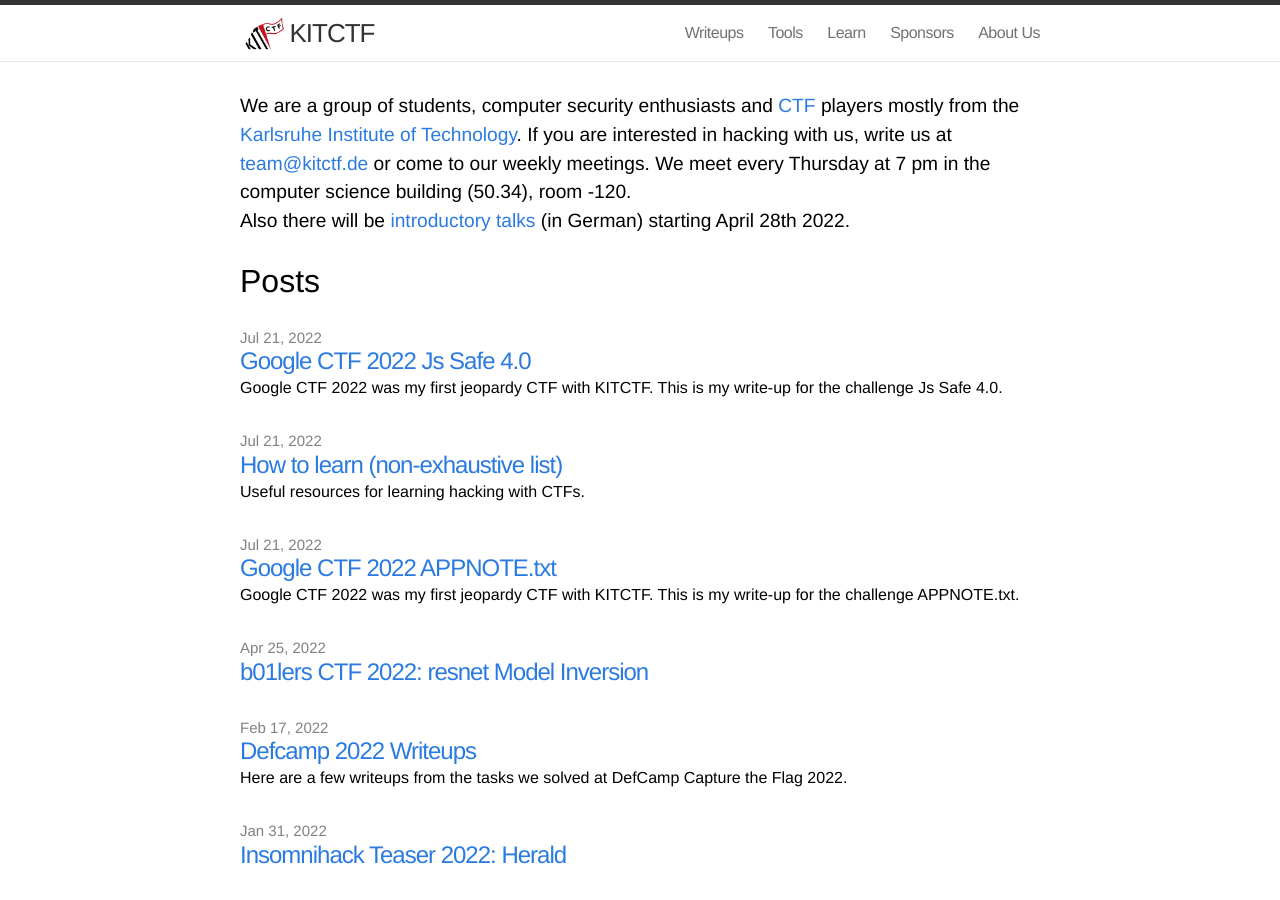
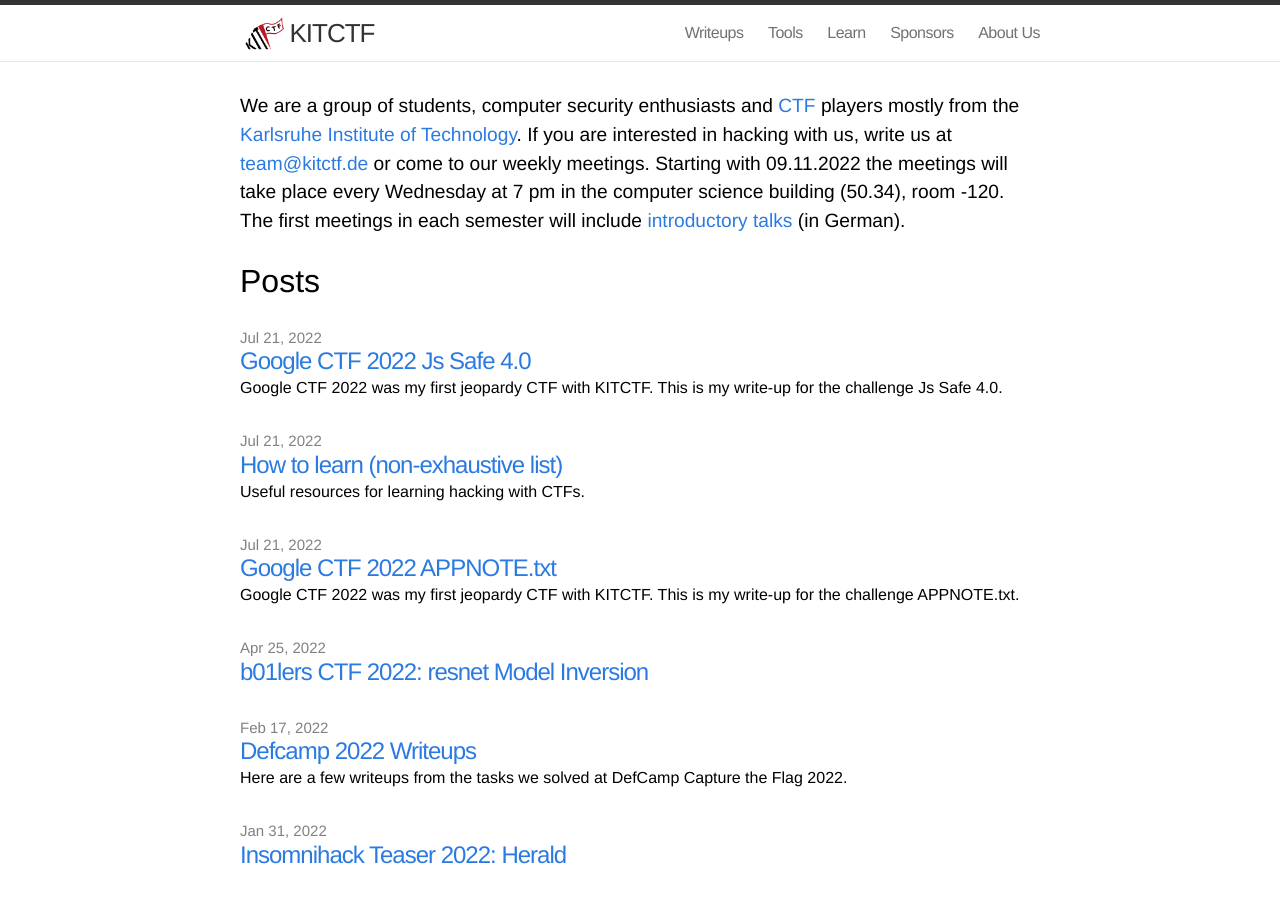
Before and after one commit to kitctf/www, a Jekyll site: the page built from index.html, in a window 1280 px wide and 900 px high. Built offline with Jekyll 4.4.1, drawn with Linux system fonts in a browser that asks for light colours.

Commit message:
Update meeting dates on website

```diff
--- a/about.md
+++ b/about.md
@@ -4,7 +4,7 @@
 permalink: /about/
 ---
 
-We are a group of students, computer security enthusiasts and [CTF](https://ctftime.org/ctf-wtf/) players from the [Karlsruhe Institute of Technology](https://www.kit.edu/english).
+We are a group of students, computer security enthusiasts and [CTF](https://ctftime.org/ctf-wtf/) players mostly from the [Karlsruhe Institute of Technology](https://www.kit.edu/english). If you are interested in hacking with us, write us at [team@kitctf.de](mailto:team@kitctf.de) or come to our weekly meetings. Starting with 09.11.2022 the meetings will take place every Wednesday at 7 pm in the computer science building (50.34), room -120. Before we switch to the weekly meetings on Wednesday, there will be a meeting on the upcoming Thursday (03.11.2022) at the same room.
 
 ## We want you!!
 
@@ -16,7 +16,7 @@
 
 ## Treffen im aktuellen Semester
 
-Im Sommersemester 2022 finden unsere Treffen wieder in Präsenz statt. Immer Donnerstags ab 19:00 Uhr im Infobau 50.34, Raum -120.
+Ab dem Sommersemester 2022 finden unsere Treffen wieder in Präsenz statt. Ab dem 09.11.2022 treffen wir uns immer Mittwochs ab 19:00 Uhr im Infobau 50.34, Raum -120.
 Details dazu gibt es bei uns intern im Slack, zur Aufnahme genügt eine E-Mail an [team@kitctf.de](mailto:team@kitctf.de).
 
 Die ersten vier Treffen in diesem Semester werden Einführungsvorträge sein. Mehr Infos dazu [hier]({{ site.baseurl }}{% link intro.md %})
--- a/meetings.md
+++ b/meetings.md
@@ -4,6 +4,6 @@
 permalink: /meetings/
 ---
 
-We are a group of students, computer security enthusiasts and [CTF](https://ctftime.org/ctf-wtf/) players mostly from the [Karlsruhe Institute of Technology](https://www.kit.edu/english). If you are interested in hacking with us, write us at [team@kitctf.de](mailto:team@kitctf.de) or come to our weekly meetings. We meet every Thursday at 7 pm in the computer science building (50.34), room -120.
+We are a group of students, computer security enthusiasts and [CTF](https://ctftime.org/ctf-wtf/) players mostly from the [Karlsruhe Institute of Technology](https://www.kit.edu/english). If you are interested in hacking with us, write us at [team@kitctf.de](mailto:team@kitctf.de) or come to our weekly meetings. Starting with 09.11.2022 the meetings will take place every Wednesday at 7 pm in the computer science building (50.34), room -120.
 
-Also there will be [introductory talks](/intro) (in German) starting April 28th 2022.
+The first meetings in each semester will include [introductory talks](/intro) (in German).
```
